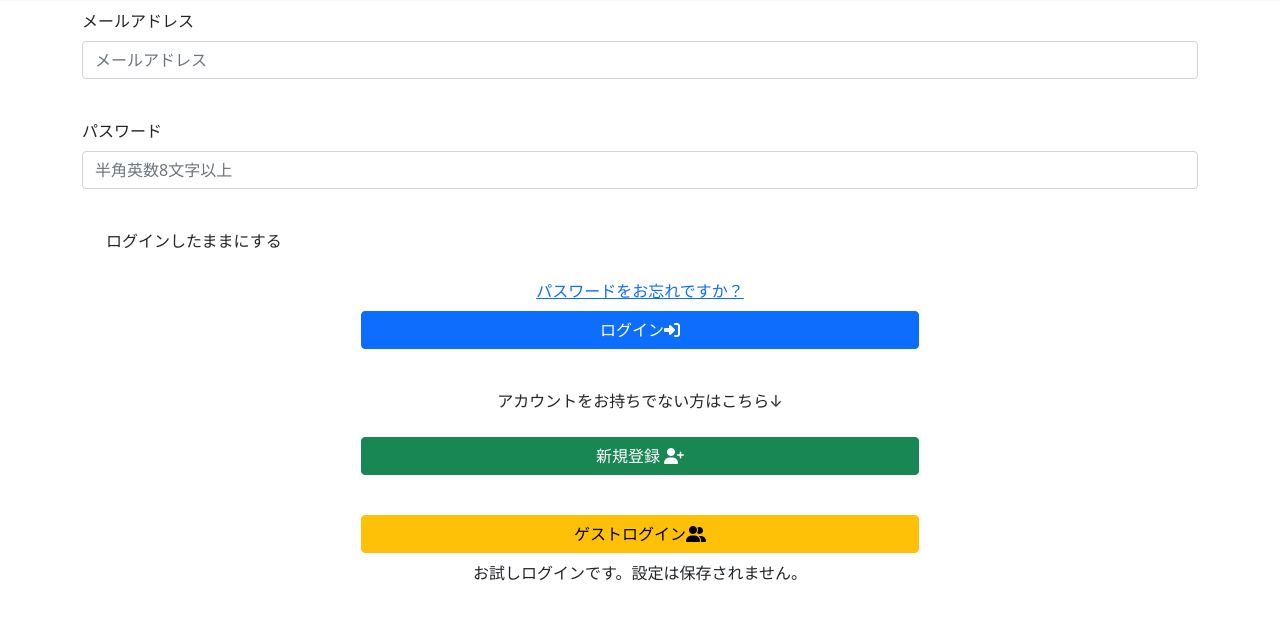
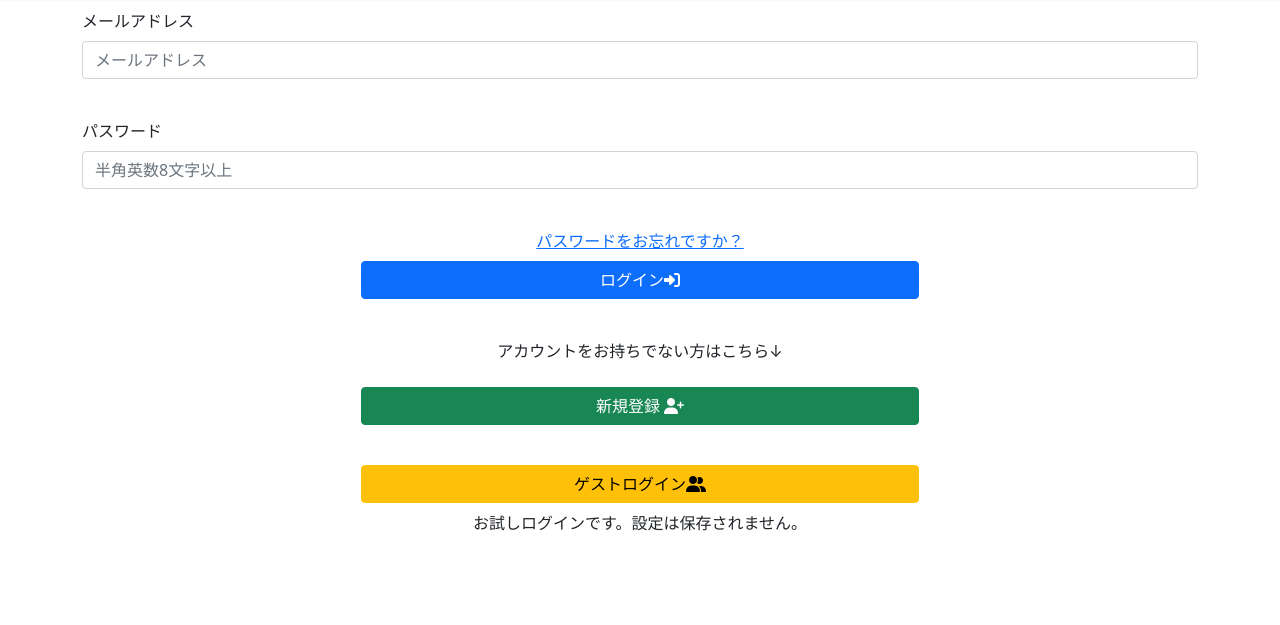
Before and after one commit to genImai/newshunt2021, a Django app: template templates/account/login.html in a window 1280 px wide. Shown: the part 479-1104 px from the top of the page. After the commit the page ends 1010 px from the top, so only its background shows below. Run offline with Django 3.2, Linux system fonts and the light colour scheme; the template is opened without the code that fills it, so the values that code supplies are empty; some libraries are stand-ins or nearby versions.

Commit message:
update20210915

```diff
--- a/config/settings.py
+++ b/config/settings.py
@@ -17,7 +17,7 @@ from django.contrib.messages import constants as messages
 # Build paths inside the project like this: os.path.join(BASE_DIR, ...)
 BASE_DIR = os.path.dirname(os.path.dirname(os.path.abspath(__file__)))
 
-DEBUG = True
+DEBUG = False
 
 ALLOWED_HOSTS = ["newshunt2021.herokuapp.com"]
 
@@ -150,8 +150,6 @@ ACCOUNT_FORMS = {
 ACCOUNT_ADAPTER = 'accounts.adapter.AccountAdapter'
 
 SESSION_ENGINE = 'django.contrib.sessions.backends.signed_cookies'
-ACCOUNT_SESSION_REMEMBER = None
-
 
 SITE_ID = 15
 
--- a/templates/account/login.html
+++ b/templates/account/login.html
@@ -19,12 +19,6 @@
             <label for="id_password" class="form-label">パスワード</label>
             <input type="password" class="form-control" id="id_password" placeholder="半角英数8文字以上" name="password" value="">
         </div><br>
-        <div class="form-check">
-            {{form.remember}}
-            <label class="form-check-label" for="id_remember">
-            ログインしたままにする
-            </label>
-        </div><br>
         <div class="d-grid gap-2 col-6 mx-auto">
             <a class="button secondaryAction" href="{% url 'account_reset_password' %}" style="text-align: center;">パスワードをお忘れですか？</a>
             <button class="btn btn-primary" type="submit">ログイン<i class="fas fa-sign-in-alt"></i></button><br>
```
